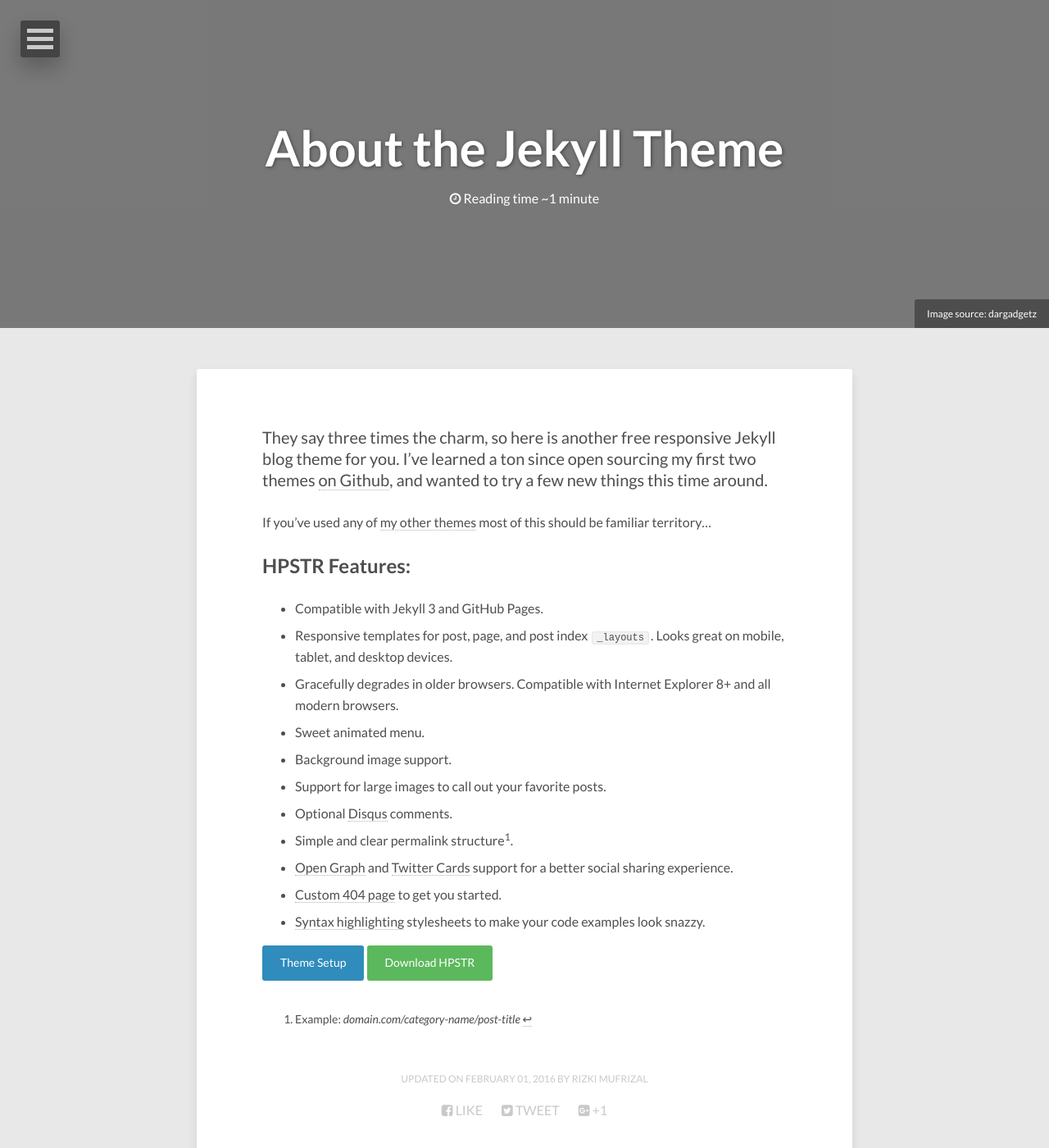
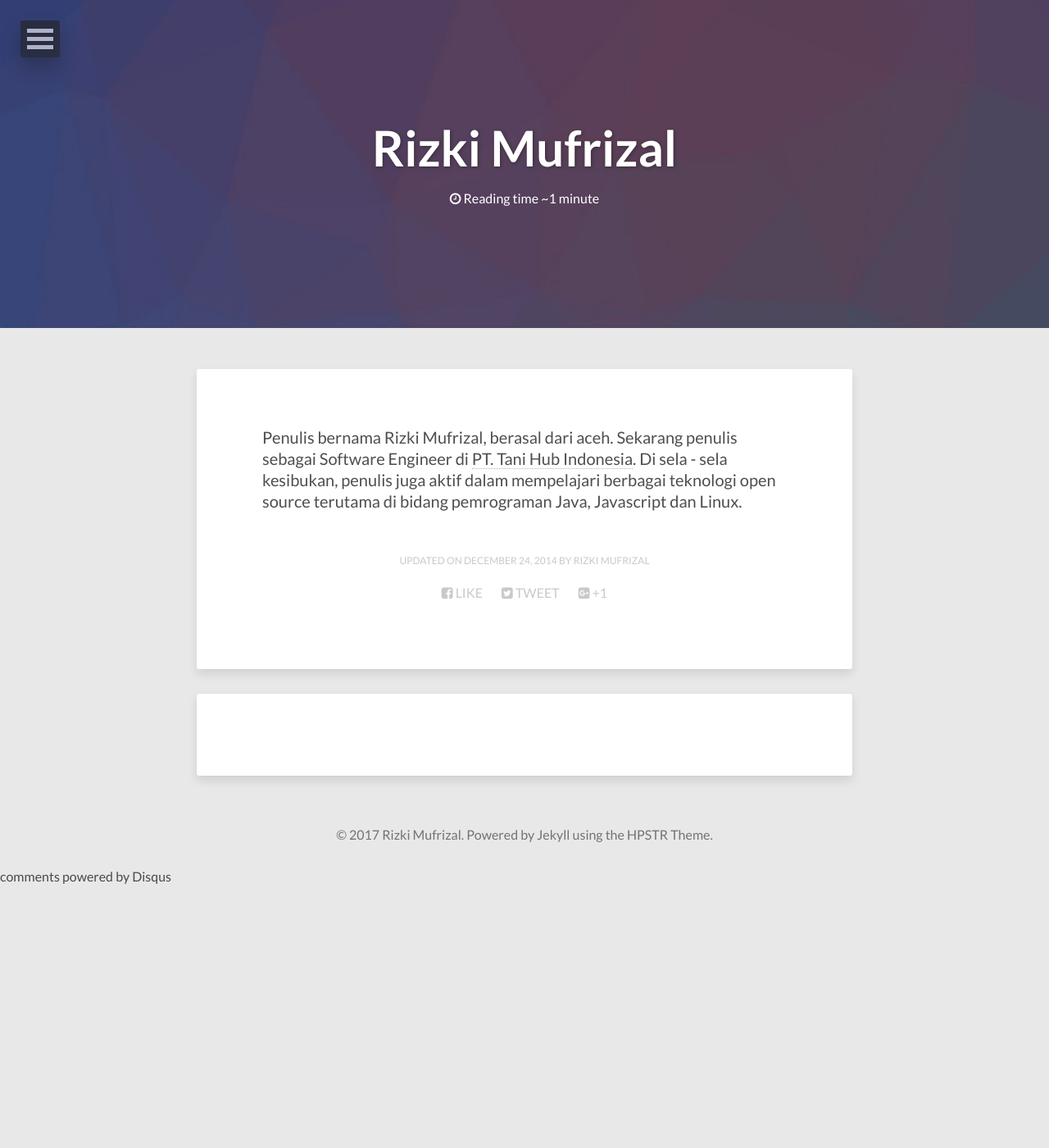
Before and after one commit to tanihub/RizkiMufrizal.github.io, a Jekyll site: the page built from about/index.md, in a window 1280 px wide and 1400 px high. Shown: the whole window at 82% size. Built offline with Jekyll 4.4.1, drawn with Linux system fonts in a browser that asks for light colours; nearby versions of some CDN libraries; comment, search, counter and statistics services are not loaded.

Commit message:
update about me

```diff
--- a/about/index.md
+++ b/about/index.md
@@ -1,32 +1,10 @@
 ---
 layout: page
-title: About the Jekyll Theme
+title: Rizki Mufrizal
 image:
-  feature: abstract-5.jpg
-  credit: dargadgetz
-  creditlink: http://www.dargadgetz.com/ios-7-abstract-wallpaper-pack-for-iphone-5-and-ipod-touch-retina/
-comments: false
-modified: 2016-02-01
+  feature: abstract-1.jpg
+comments: true
+modified: 2014-12-24
 ---
 
-They say three times the charm, so here is another free responsive Jekyll blog theme for you. I've learned a ton since open sourcing my first two themes [on Github](http://github.com/mmistakes), and wanted to try a few new things this time around.
-
-If you've used any of [my other themes](http://mademistakes.com/work/jekyll-themes/) most of this should be familiar territory...
-
-## HPSTR Features:
-
-* Compatible with Jekyll 3 and GitHub Pages.
-* Responsive templates for post, page, and post index `_layouts`. Looks great on mobile, tablet, and desktop devices.
-* Gracefully degrades in older browsers. Compatible with Internet Explorer 8+ and all modern browsers.
-* Sweet animated menu.
-* Background image support.
-* Support for large images to call out your favorite posts.
-* Optional [Disqus](http://disqus.com) comments.
-* Simple and clear permalink structure[^1].
-* [Open Graph](https://developers.facebook.com/docs/opengraph/) and [Twitter Cards](https://dev.twitter.com/docs/cards) support for a better social sharing experience.
-* [Custom 404 page]({{ site.url }}/404.html) to get you started.
-* [Syntax highlighting]({{ site.url }}/code-highlighting-post/) stylesheets to make your code examples look snazzy.
-
-<div markdown="0"><a href="{{ site.url }}/theme-setup/" class="btn btn-info">Theme Setup</a> <a href="https://github.com/mmistakes/hpstr-jekyll-theme" class="btn btn-success">Download HPSTR</a></div>
-
-[^1]: Example: *domain.com/category-name/post-title*
+Penulis bernama Rizki Mufrizal, berasal dari aceh. Sekarang penulis sebagai Software Engineer di [PT. Tani Hub Indonesia](https://tanihub.com/). Di sela - sela kesibukan, penulis juga aktif dalam mempelajari berbagai teknologi open source terutama di bidang pemrograman Java, Javascript dan Linux.
```
